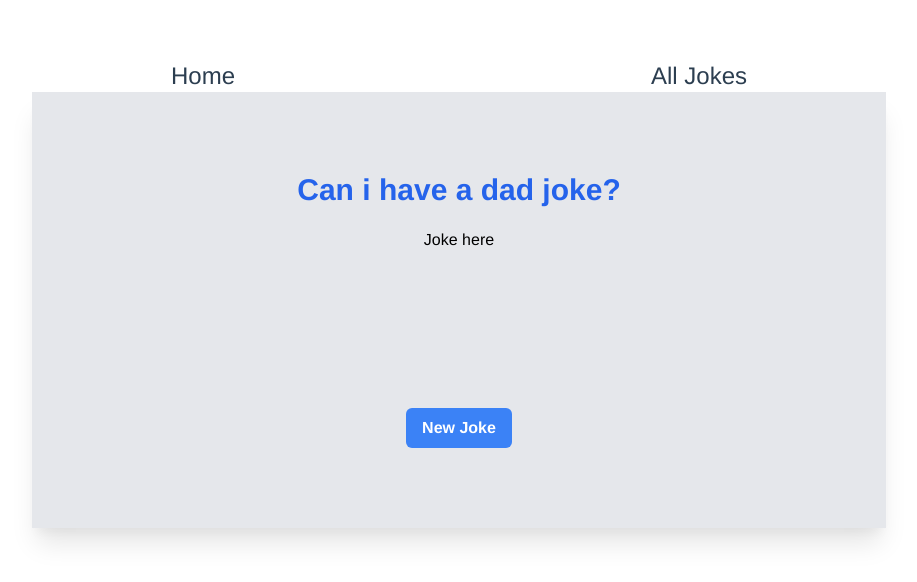
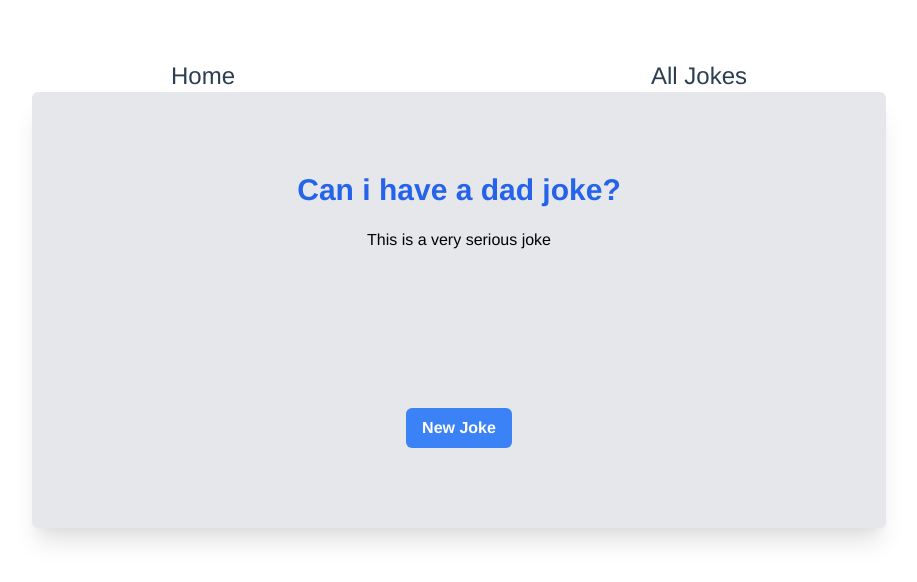
Before and after one commit to felixivance/vue-dad-jokes, a Vue app: page / in a window 1280 px wide. Shown: the top 582 px of the page, without its empty margins (181-1098 px from the left). Built offline with nearby package versions, Linux system fonts and the light colour scheme.

Commit message:
fetching joke using getters from store

```diff
--- a/src/components/Home.vue
+++ b/src/components/Home.vue
@@ -1,7 +1,7 @@
 <template>
-    <div class="home shadow-xl bg-gray-200 w-8/12 mx-auto p-20">
+    <div class="home shadow-xl bg-gray-200 w-8/12 mx-auto p-20 rounded-md">
         <h2 class="text-3xl text-blue-600 font-extrabold">Can i have a dad joke?</h2>
-        <h3 class="h-40 text-black pt-5 pb-5">Joke here</h3>
+        <h3 class="h-40 text-black pt-5 pb-5">{{joke}}</h3>
 
         <button class="bg-blue-500 hover:bg-blue-700 text-white font-bold py-2 px-4 rounded-md mt-10 focus:outline-none">
             New Joke
@@ -12,7 +12,15 @@
 
 <script>
 export default {
-    name: "Home"
+    name: "Home",
+    data() {
+        return {
+            joke: ''
+        }
+    },
 
+    mounted(){
+        this.joke = this.$store.getters.getCurrentJoke;
+    }
 }
 </script>
--- a/src/store/index.js
+++ b/src/store/index.js
@@ -6,7 +6,7 @@ Vue.use(Vuex);
 
 export default new Vuex.Store({
     state:{
-        currentJoke:'This is a joke',
+        currentJoke:'This is a very serious joke',
         allJokes:[]
     },
     mutations:{
```
